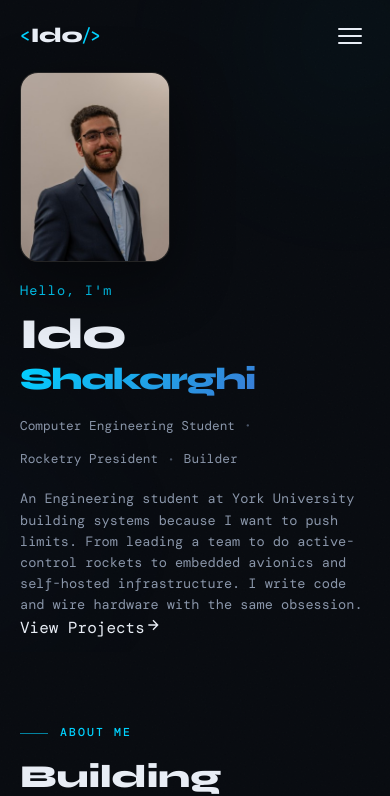
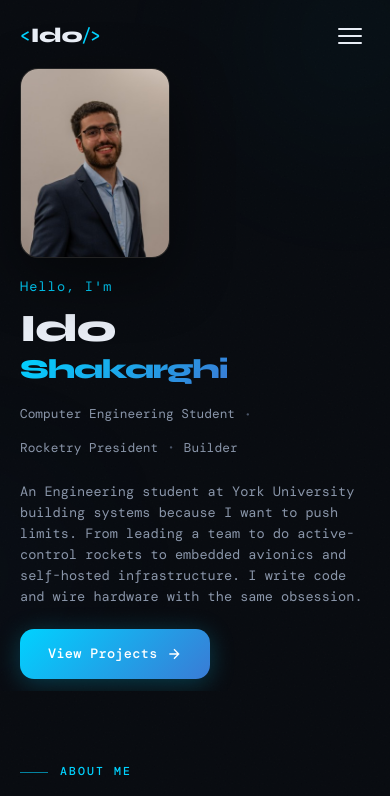
Before and after one commit to idoshakarghi/portfoliowebsite, a React (Vite) app: page / in a window 390 px wide. Shown: the top 796 px of the page. Built offline with nearby package versions, Linux system fonts and the light colour scheme; a web font is replaced by a local one.

Commit message:
hopefullyfixedalighnment

```diff
--- a/src/components/Hero.css
+++ b/src/components/Hero.css
@@ -1,5 +1,3 @@
-/* ─── Base ───────────────────────────────────────────────────────────────── */
-
 .hero {
   min-height: 100vh;
   display: flex;
@@ -7,7 +5,7 @@
   justify-content: center;
   position: relative;
   overflow: hidden;
-  padding: 72px 32px 24px;
+  padding: 70px 32px 20px;
   box-sizing: border-box;
 }
 
@@ -53,7 +51,7 @@
   -webkit-background-clip: text;
   -webkit-text-fill-color: transparent;
   background-clip: text;
-  font-size: 0.88em;
+  font-size: 0.85em;
 }
 
 .hero__roles {
@@ -80,7 +78,41 @@
   color: var(--text-secondary);
   line-height: 1.65;
   max-width: 520px;
+  margin: 0 0 22px;
+}
+
+.hero__actions {
+  display: flex;
+  gap: 16px;
+  flex-wrap: wrap;
   margin: 0;
+}
+
+.hero__btn {
+  display: inline-flex;
+  align-items: center;
+  justify-content: center;
+  width: auto;
+  gap: 8px;
+  font-family: var(--font-body);
+  font-size: 0.85rem;
+  font-weight: 500;
+  padding: 14px 28px;
+  border-radius: var(--radius-md);
+  transition: var(--transition);
+  letter-spacing: 0.02em;
+  text-decoration: none;
+}
+
+.hero__btn--primary {
+  background: var(--grad-main);
+  color: #fff;
+  box-shadow: 0 4px 24px rgba(0,210,255,0.25);
+}
+
+.hero__btn--primary:hover {
+  transform: translateY(-2px);
+  box-shadow: 0 8px 32px rgba(0,210,255,0.35);
 }
 
 .hero__visual {
@@ -156,8 +188,6 @@
   display: none;
 }
 
-/* ─── Blobs ──────────────────────────────────────────────────────────────── */
-
 .hero__blob {
   position: absolute;
   border-radius: 50%;
@@ -190,27 +220,29 @@
   left: 40%;
 }
 
-/* ─── LAPTOP / SMALLER SCREENS ───────────────────────────────────────────── */
-
+/* Laptop / smaller screens */
 @media (max-width: 1100px) {
   .hero {
-    min-height: 100svh;
-    padding: 76px 24px 16px;
+    min-height: auto;
+    align-items: flex-start;
+    justify-content: flex-start;
+    padding: 72px 24px 16px;
   }
 
   .hero__inner {
     max-width: 900px;
-    grid-template-columns: minmax(0, 1fr) 260px;
+    grid-template-columns: minmax(0, 1fr) 240px;
     gap: 28px;
+    align-items: start;
   }
 
   .hero__name {
-    font-size: clamp(2.6rem, 6vw, 4.5rem);
+    font-size: clamp(2.6rem, 5.6vw, 4.4rem);
     line-height: 0.95;
   }
 
   .hero__name-last {
-    font-size: 0.78em;
+    font-size: 0.72em;
   }
 
   .hero__bio {
@@ -220,29 +252,33 @@
   }
 
   .hero__photo-frame {
-    width: 220px;
-    height: 280px;
+    width: 210px;
+    height: 270px;
   }
 
   .hero__stat-card {
     display: none;
   }
+
+  .hero__actions {
+    justify-content: flex-start;
+  }
+
+  .hero__btn {
+    width: auto;
+    max-width: max-content;
+  }
 }
 
-/* ─── TABLET / PHONE ─────────────────────────────────────────────────────── */
-
+/* Phone */
 @media (max-width: 760px) {
   .hero {
-    min-height: auto;
-    padding: 72px 20px 12px;
-    align-items: flex-start;
-    justify-content: flex-start;
+    padding: 68px 20px 12px;
   }
 
   .hero__inner {
     grid-template-columns: 1fr;
     gap: 18px;
-    margin: 0;
   }
 
   .hero__visual {
@@ -262,20 +298,15 @@
   }
 
   .hero__name {
-    font-size: clamp(2.2rem, 11vw, 3.5rem);
-    line-height: 0.95;
+    font-size: clamp(2.2rem, 10vw, 3.3rem);
   }
 
   .hero__name-last {
-    font-size: 0.72em;
+    font-size: 0.7em;
   }
 
-  .hero__roles {
-    margin-bottom: 16px;
-  }
-
-  .hero__bio {
-    max-width: 100%;
+  .hero__btn {
+    width: auto;
   }
 
   .hero__blob--1 {
```
